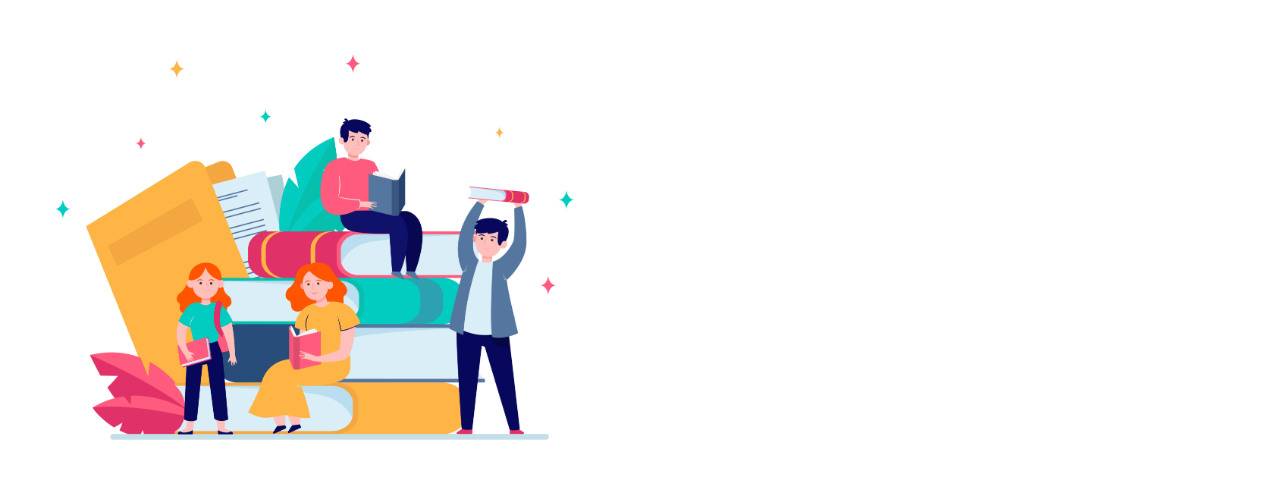
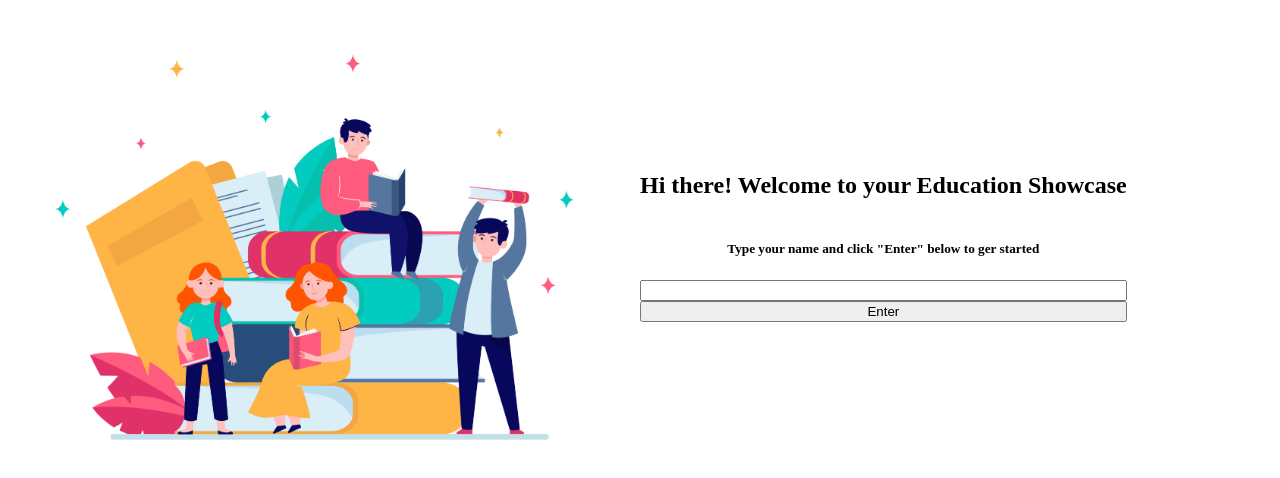
Before and after one commit to Semako123/showwcase, a Next.js app: page / in a window 1280 px wide. Shown: the top 478 px of the page. Built offline with nearby package versions, Linux system fonts and the light colour scheme.

Commit message:
Refactor Login component

```diff
--- a/src/app/page.tsx
+++ b/src/app/page.tsx
@@ -2,15 +2,13 @@
 import { Container } from "@/components/styles/Container.styles";
 import { StyledImage } from "@/components/styles/Image.styles";
 import { loginImg } from "@/assets";
-import LoginSection from "@/components/styles/LoginSection.style";
+import Login from "@/components/Login";
 
 const Home = () => {
 	return (
 		<Container>
-			<StyledImage src={loginImg} width={1/2} alt="login" unoptimized/>
-			<LoginSection>
-
-			</LoginSection>
+			<StyledImage src={loginImg} width={1 / 2} alt="login" unoptimized />
+			<Login />
 		</Container>
 	);
 };
--- /dev/null
+++ b/src/components/Login.tsx
@@ -0,0 +1,22 @@
+"use client"
+import { StyledInput } from "@/components/styles/Input.styles";
+import StyledButton from "@/components/styles/Button.styles";
+import LoginContainer from "@/components/styles/LoginContainer.style";
+import { useState } from "react";
+
+const Login = () => {
+    const [name, setName] = useState<string>("")
+    const updateName = (e:React.ChangeEvent<HTMLInputElement>) => {
+        setName(e.target.value)
+    }
+	return (
+		<LoginContainer>
+			<h2>Hi there! Welcome to your Education Showcase</h2>
+			<h5>Type your name and click &quot;Enter&quot; below to ger started</h5>
+			<StyledInput type="text" value={name} onChange={updateName}/>
+			<StyledButton>Enter</StyledButton>
+		</LoginContainer>
+	);
+};
+
+export default Login;
```
